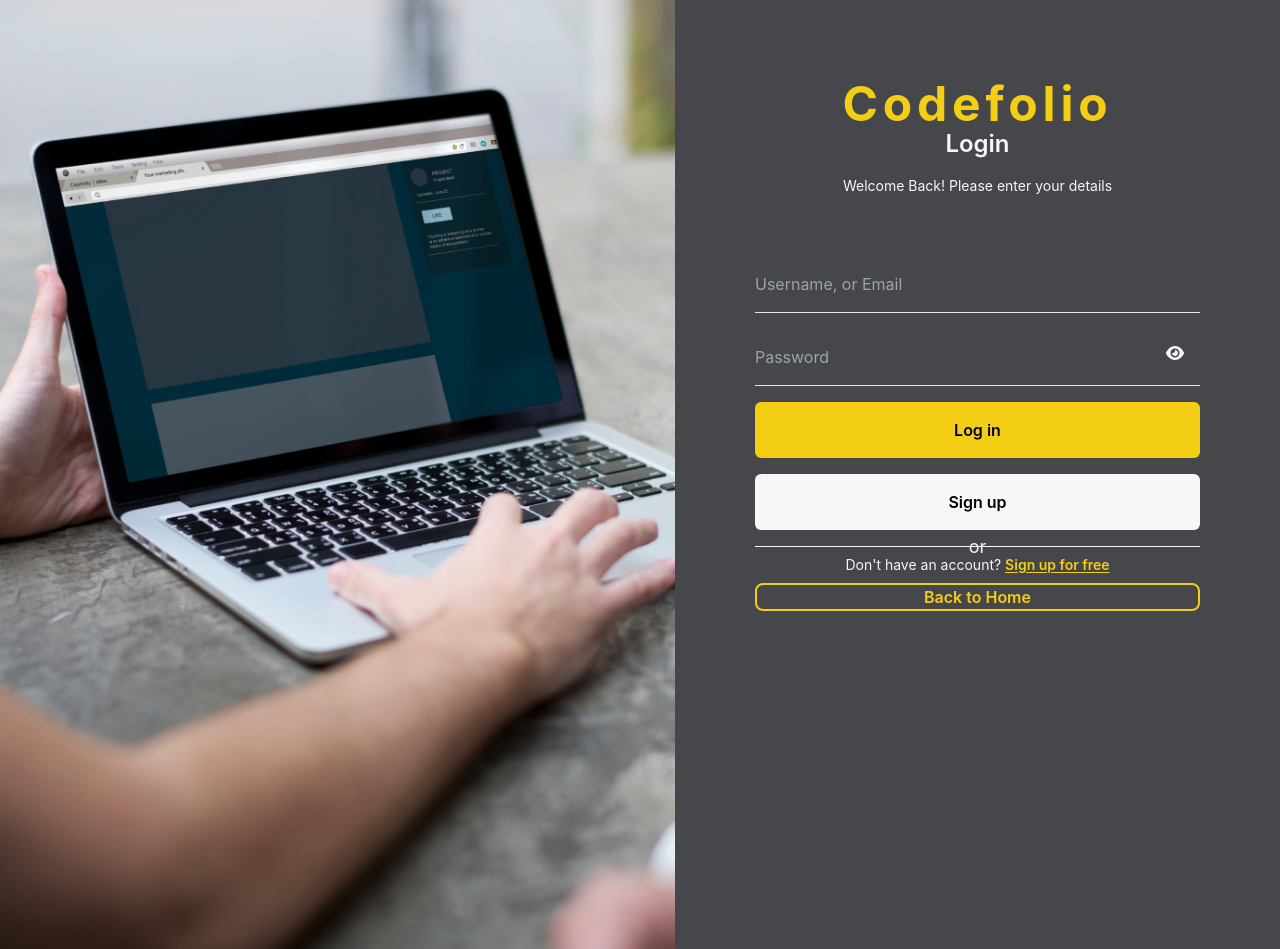
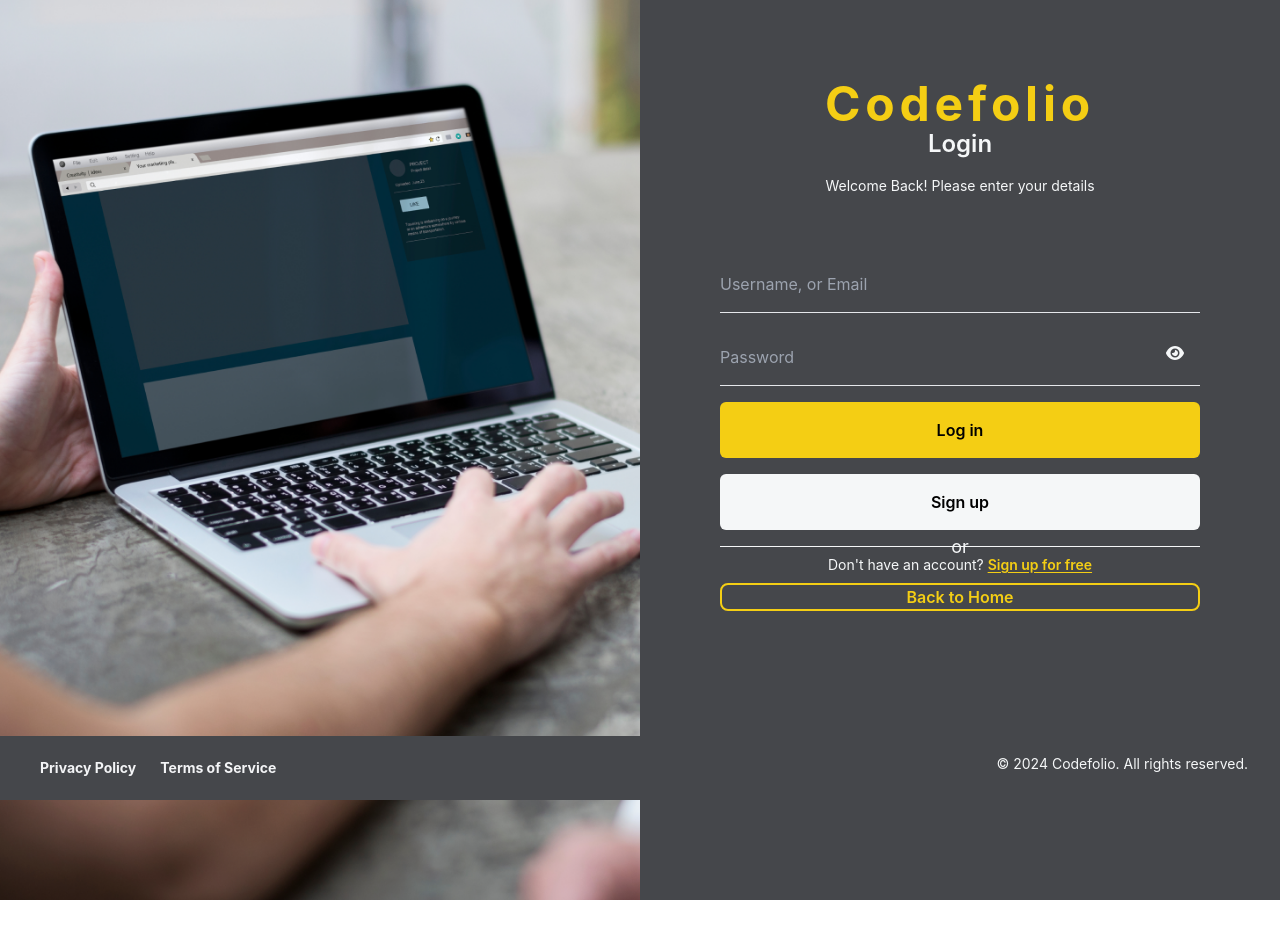
Before and after one commit to BoraKostem/CodefolioFrontend, a React (Create React App) app in the folder frontend/: page /login in a window 1280 px wide. After the commit the page ends 900 px from the top, so only its background shows below. Built offline with nearby package versions, Linux system fonts and the light colour scheme.

Commit message:
login design fixes

```diff
--- a/frontend/src/pages/Login/LoginForm.jsx
+++ b/frontend/src/pages/Login/LoginForm.jsx
@@ -3,6 +3,7 @@ import { Link, useNavigate } from 'react-router-dom';
 import { FontAwesomeIcon } from '@fortawesome/react-fontawesome';
 import { faEye, faEyeSlash } from '@fortawesome/free-solid-svg-icons';
 import background from "../../assets/background.png";
+import Footer from "../../components/Footer";
 
 const LoginForm = () => {
     const [email, setEmail] = useState('');
@@ -37,7 +38,7 @@ const LoginForm = () => {
 
     return (
         <div className='w-full h-full sm:flex items-start codefoliobg-gray'>
-            <div className='h-full flex'>
+            <div className='h-full sm:w-1/2 flex'>
                 <img src={background} className='sm:w-full h-full sm:h-1/4' alt='background'/>
             </div>
             <div className='w-full sm:w-1/2 h-full flex flex-col p-20 justify-between '>
@@ -74,9 +75,11 @@ const LoginForm = () => {
                                 Log in
                             </button>
                         </form>
-                        <button className='w-full my-2 font-semibold codefoliobg-white rounded-md py-4 text-center flex items-center justify-center'>
-                            Sign up
+                        <Link to="/signup">
+                            <button className='w-full my-2 font-semibold codefoliobg-white rounded-md py-4 text-center flex items-center justify-center'>
+                        Sign up
                         </button>
+                        </Link>
                         <div className='w-full flex flex-row items-center justify-center relative py-2'>
                             <div className='w-1/2 h-[1px] codefoliobg-white'></div>
                             <p className='text-lg absolute codefolio-white'> or </p>
@@ -91,6 +94,7 @@ const LoginForm = () => {
                             Back to Home
                 </button>
             </div>
+            <Footer/>
         </div>
     );
 }
```
